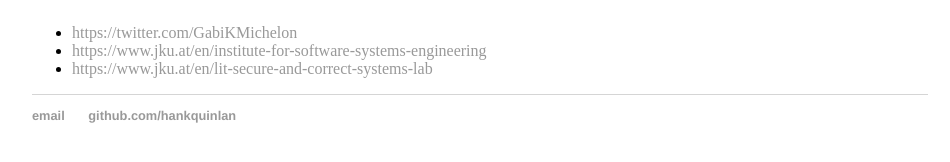
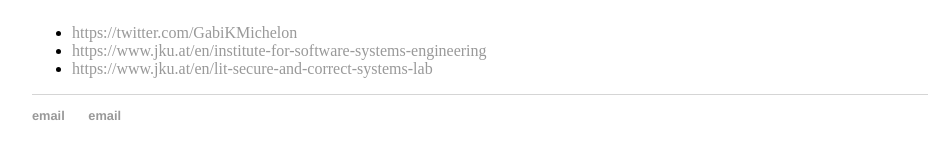
Before and after one commit to GabrielaMichelon/gabrielamichelon.github.io, a Jekyll site: the page built from about/index.html, in a window 1280 px wide. Shown: the part 567-729 px from the top of the page, without its empty margins (160-1110 px from the left). Built offline with Jekyll 4.4.1, drawn with Linux system fonts in a browser that asks for light colours.

Commit message:
Update default.html

```diff
--- a/_layouts/default.html
+++ b/_layouts/default.html
@@ -25,8 +25,8 @@
 
   <footer>
    <ul>
-   <li><a href="mailto:hankquinlanhub@gmail.com">email</a></li>
-   <li><a href="https://github.com/hankquinlan">github.com/hankquinlan</a></li>
+   <li><a href="mailto:gabriela.michelon@jku.at">email</a></li>
+   <li><a href="mailto:gabilukcs@hotmail.com">email</a></li>
    </ul>
   </footer>
   </body>
```
